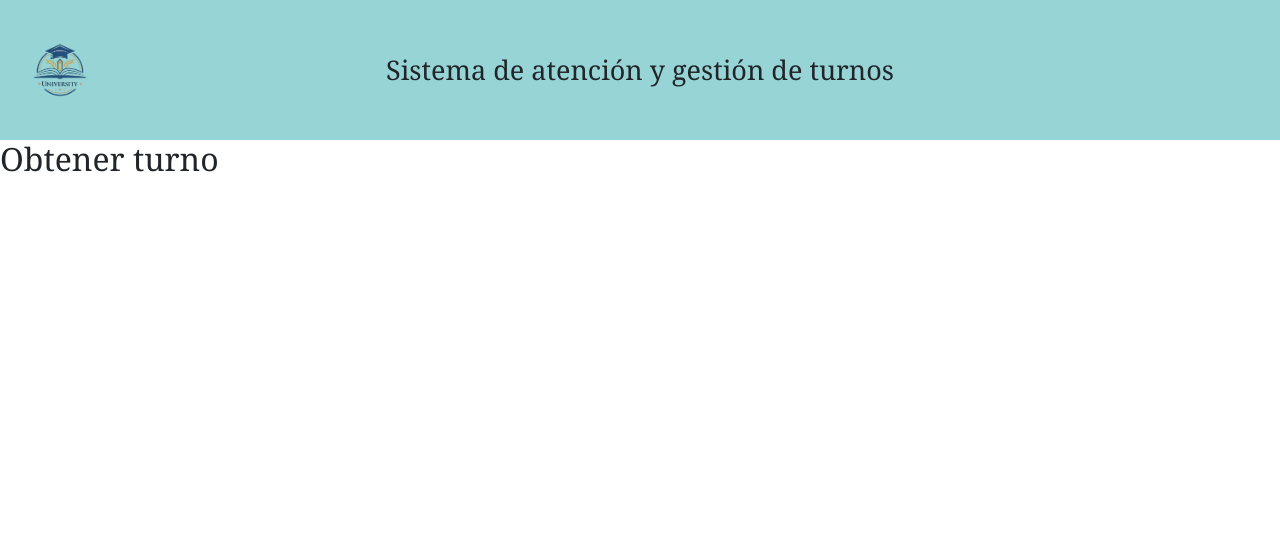
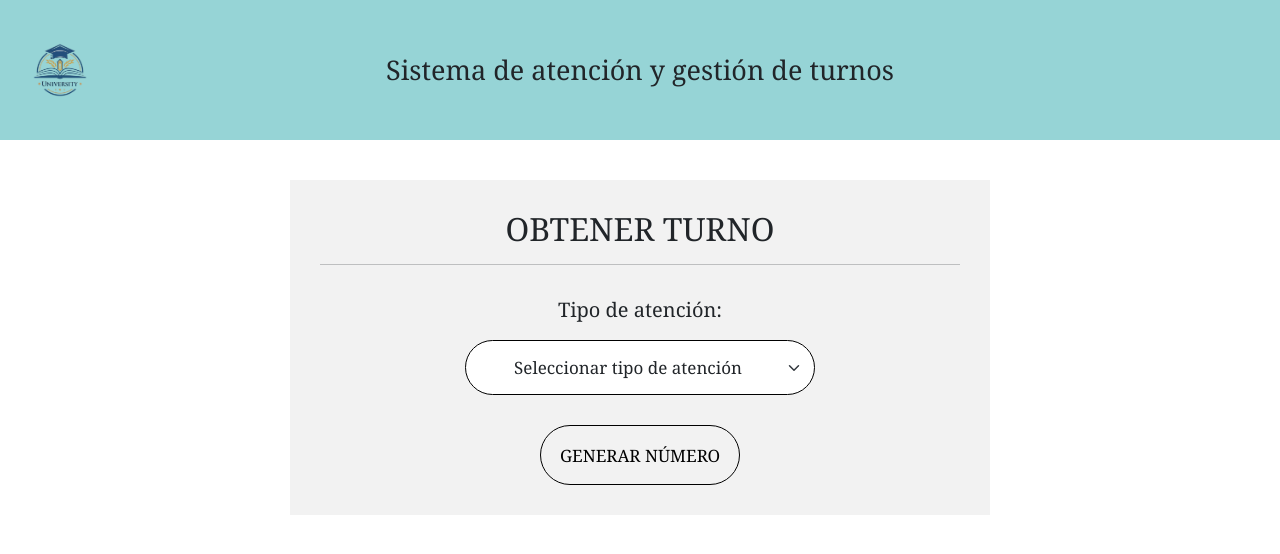
Before and after one commit to Maira-BC/Taller-2, a React (Vite) app: page /turno in a window 1280 px wide. Shown: the top 554 px of the page. Built offline with nearby package versions, Linux system fonts and the light colour scheme.

Commit message:
Página de turnos

```diff
--- a/src/App.tsx
+++ b/src/App.tsx
@@ -5,15 +5,20 @@ import Sucursales from "./pages/Sucursales"
 import Ingreso from "./pages/Ingreso"
 import Turno from "./pages/Turno"
 import Rut from "./pages/Rut"
+import type { Turno as TurnoData } from "./data/turnos"
 
 function App() {
   const [sucursal, setSucursal] = useState('')
+  const [turnos, setTurnos] = useState<TurnoData[]>([])
+  const agregarTurno = (nuevoTurno: TurnoData) => {
+    setTurnos([...turnos, nuevoTurno])
+  }
   return (
     <Routes>
       <Route path="/" element={<Inicio />} />
       <Route path="/sucursales" element={<Sucursales setSucursal={setSucursal} />} />
       <Route path="/ingreso" element={<Ingreso sucursal={sucursal} />} />
-      <Route path="/turno" element={<Turno sucursal={sucursal} />} />
+      <Route path="/turno" element={<Turno sucursal={sucursal} cantidadTurnos={turnos.length} agregarTurno={agregarTurno} />} />
       <Route path="/rut" element={<Rut sucursal={sucursal} />} />
     </Routes>
   )
--- /dev/null
+++ b/src/data/turnos.ts
@@ -0,0 +1,13 @@
+export type Turno = {
+    numero: string
+    tipo: string
+    estado: string
+    sucursal: string
+}
+
+export const tiposAtencion = [
+    'Matrícula',
+    'Finanzas',
+    'Becas',
+    'Asesoría'
+]
--- a/src/pages/Turno.tsx
+++ b/src/pages/Turno.tsx
@@ -1,14 +1,80 @@
+import { useState } from 'react'
+import { Link } from 'react-router-dom'
 import Header from '../components/Header'
+import { tiposAtencion, type Turno as TurnoData } from '../data/turnos'
 
 type TurnoProps = {
   sucursal: string
+  cantidadTurnos: number
+  agregarTurno: (nuevoTurno: TurnoData) => void
 }
 
-function Turno({ sucursal }: TurnoProps) {
+function Turno({ sucursal, cantidadTurnos, agregarTurno }: TurnoProps) {
+  const [tipoAtencion, setTipoAtencion] = useState('')
+  const [turnoGenerado, setTurnoGenerado] = useState('')
+  const [error, setError] = useState('')
+
+  const generarTurno = () => {
+    if (tipoAtencion === '') {
+      setError('Seleccione un tipo de atención')
+      return
+    }
+    const numero = cantidadTurnos + 1
+    let numeroFormateado
+    if (numero < 10) {
+      numeroFormateado = '00' + numero
+    }
+    else if (numero < 100) {
+      numeroFormateado = '0' + numero
+    }
+    else {
+      numeroFormateado = numero
+    }
+
+    const nuevoNumero = 'A-' + numeroFormateado
+    const nuevoTurno: TurnoData = {
+      numero: nuevoNumero,
+      tipo: tipoAtencion,
+      estado: 'En espera',
+      sucursal: sucursal
+    }
+    agregarTurno(nuevoTurno)
+    setTurnoGenerado(nuevoNumero)
+    setError('')
+  }
+
   return (
     <>
       <Header sucursal={sucursal} />
-      <h2>Obtener turno</h2>
+      <main className="turno">
+        <div className="contenido-turno">
+          <h2>OBTENER TURNO</h2>
+          <hr />
+          <div className="seleccion-turno">
+            <label htmlFor="tipo-atencion">
+              Tipo de atención:
+            </label>
+            <select id="tipo-atencion" className="form-select" value={tipoAtencion} onChange={(event) => setTipoAtencion(event.target.value)}>
+              <option value="">Seleccionar tipo de atención</option>
+              {tiposAtencion.map((tipo) => (
+                <option key={tipo} value={tipo}>{tipo}</option>
+              ))}
+            </select>
+            <button type="button" className="boton-generar" onClick={generarTurno}>
+              GENERAR NÚMERO
+            </button>
+          </div>
+          {error && <p className="mensaje-error">{error}</p>}
+          {turnoGenerado && (
+            <div className="turno-generado">
+              <p>Tu turno:</p>
+              <p className="numero-turno">{turnoGenerado}</p>
+              <p>Estado: En espera</p>
+              <Link to="/estado" className="boton-continuar boton-confirmar-turno">→</Link>
+            </div>
+          )}
+        </div>
+      </main>
     </>
   )
 }
--- a/src/styles/styles.css
+++ b/src/styles/styles.css
@@ -179,6 +179,83 @@ header h1 {
     text-align: center;
 }
 
+.turno {
+    min-height: calc(100vh - 140px);
+    padding: 40px 20px;
+}
+
+.contenido-turno {
+    width: 100%;
+    max-width: 700px;
+    margin: 0 auto;
+    padding: 30px;
+    background-color: #f2f2f2;
+}
+
+.contenido-turno h2 {
+    margin-top: 0;
+    text-align: center;
+    font-size: 32px;
+    font-weight: normal;
+
+}
+
+.contenido-turno hr {
+    margin-bottom: 30px;
+}
+
+.seleccion-turno {
+    width: 100%;
+    max-width: 350px;
+    margin: 0 auto;
+    display: flex;
+    flex-direction: column;
+    align-items: center;
+}
+
+.seleccion-turno label {
+    font-size: 20px;
+    margin-bottom: 15px;
+}
+
+.seleccion-turno .form-select {
+    width: 100%;
+    height: 55px;
+    font-family: Georgia, 'Times New Roman', Times, serif;
+    font-size: 17px;
+    border: 1px solid #000000;
+    border-radius: 30px;
+    text-align: center;
+}
+
+.boton-generar {
+    width: 200px;
+    height: 60px;
+    margin-top: 30px;
+    border: 1px solid #000000;
+    border-radius: 30px;
+    background-color: #f2f2f2;
+    font-family: Georgia, 'Times New Roman', Times, serif;
+    font-size: 17px;
+    cursor: pointer;
+}
+
+.turno-generado {
+    margin-top: 35px;
+    text-align: center;
+    font-size: 18px;
+}
+
+.numero-turno {
+    margin: 10px 0;
+    font-size: 38px;
+}
+
+.boton-confirmar-turno {
+    margin: 25px auto 0;
+    background-color: #f2f2f2;
+}
+
 @media (max-width: 600px) {
     header {
         height: 120px;
@@ -231,4 +308,20 @@ header h1 {
     .rut {
         padding-top: 30px;
     }
+
+    .turno {
+        min-height: calc(100vh - 120px);
+        padding-top: 60px;
+        padding-left: 20px;
+        padding-right: 20px;
+    }
+
+    .turno h2 {
+        font-size: 28px;
+        margin-bottom: 30px;
+    }
+
+    .seleccion-turno {
+        max-width: 300px;
+    }
 }
```
